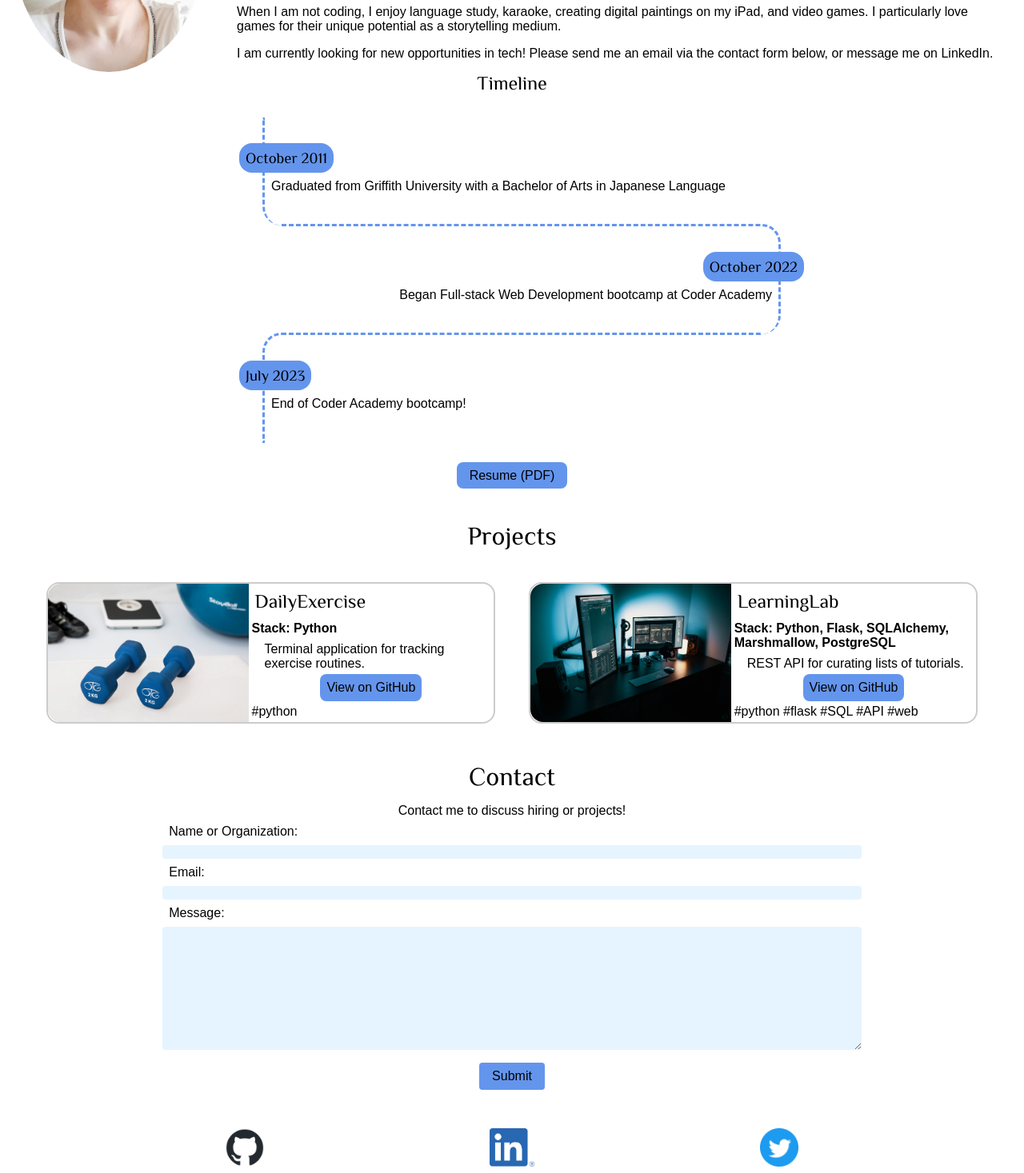
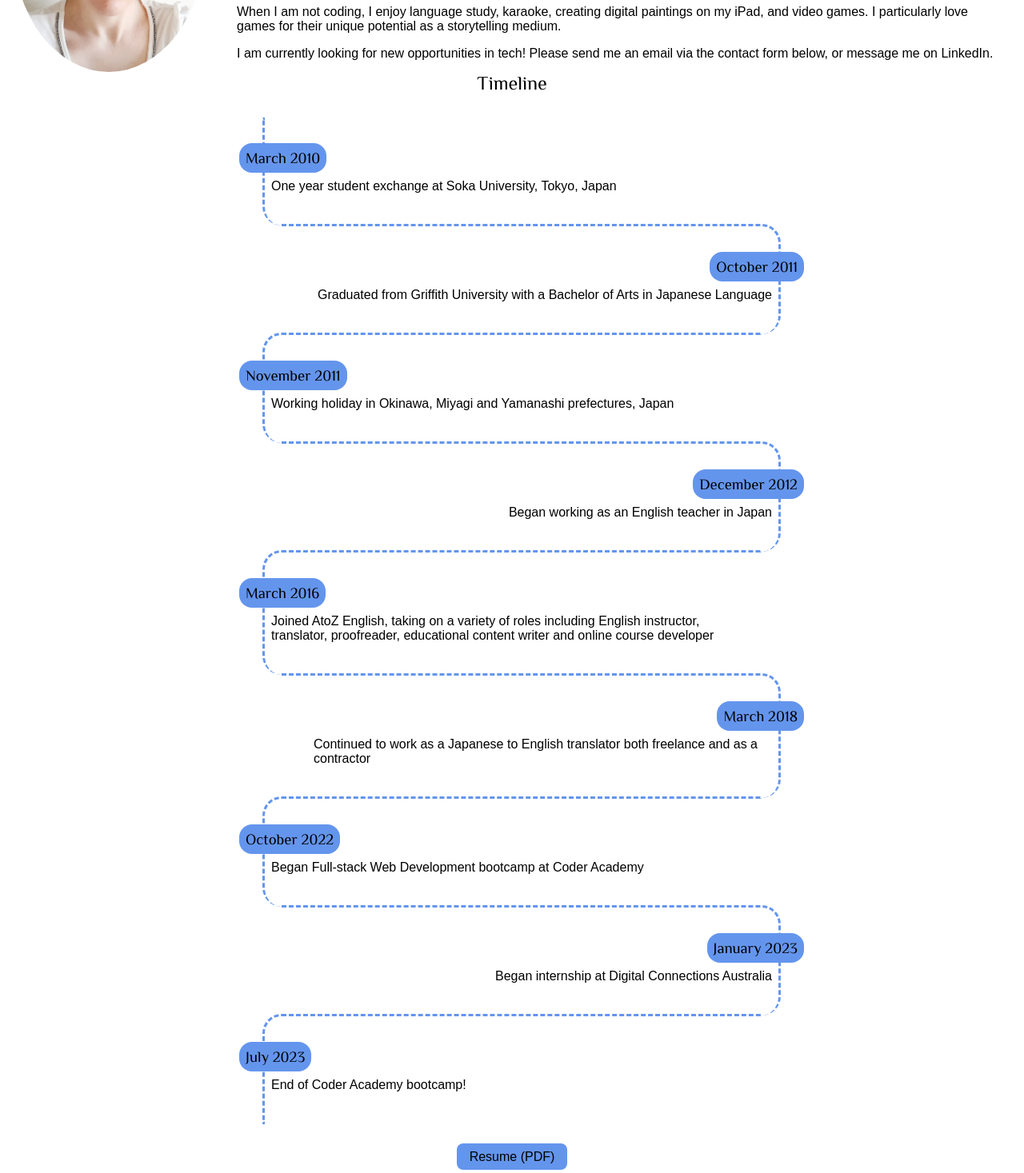
Before and after one commit to plutoniumcat/plutoniumcat.github.io, a React (Create React App) app: page / in a window 1280 px wide. Shown: the part 1146-2613 px from the top of the page at 80% size. Built offline with nearby package versions, Linux system fonts and the light colour scheme; a web font is replaced by a local one.

Commit message:
Add entries to timeline

```diff
--- a/src/data/aboutdata.js
+++ b/src/data/aboutdata.js
@@ -45,14 +45,39 @@ export const aboutJp = [
 
 export const timeline = [
     {
+        "date": "March 2010",
+        "desc": "One year student exchange at Soka University, Tokyo, Japan"
+    },
+    {
         "date": "October 2011",
         "desc": "Graduated from Griffith University with a Bachelor of Arts in Japanese Language"
+    },
+    {
+        "date": "November 2011",
+        "desc": "Working holiday in Okinawa, Miyagi and Yamanashi prefectures, Japan"
+    },
+    {
+        "date": "December 2012",
+        "desc": "Began working as an English teacher in Japan"
+    },
+    {
+        "date": "March 2016",
+        "desc": "Joined AtoZ English, taking on a variety of roles including English instructor, translator, proofreader,\
+        educational content writer and online course developer"
+    },
+    {
+        "date": "March 2018",
+        "desc": "Continued to work as a Japanese to English translator both freelance and as a contractor"
     },
     {
         "date": "October 2022",
         "desc": "Began Full-stack Web Development bootcamp at Coder Academy"
     },
     {
+        "date": "January 2023",
+        "desc": "Began internship at Digital Connections Australia"
+    },
+    {
         "date": "July 2023",
         "desc": "End of Coder Academy bootcamp!"
     }
```
